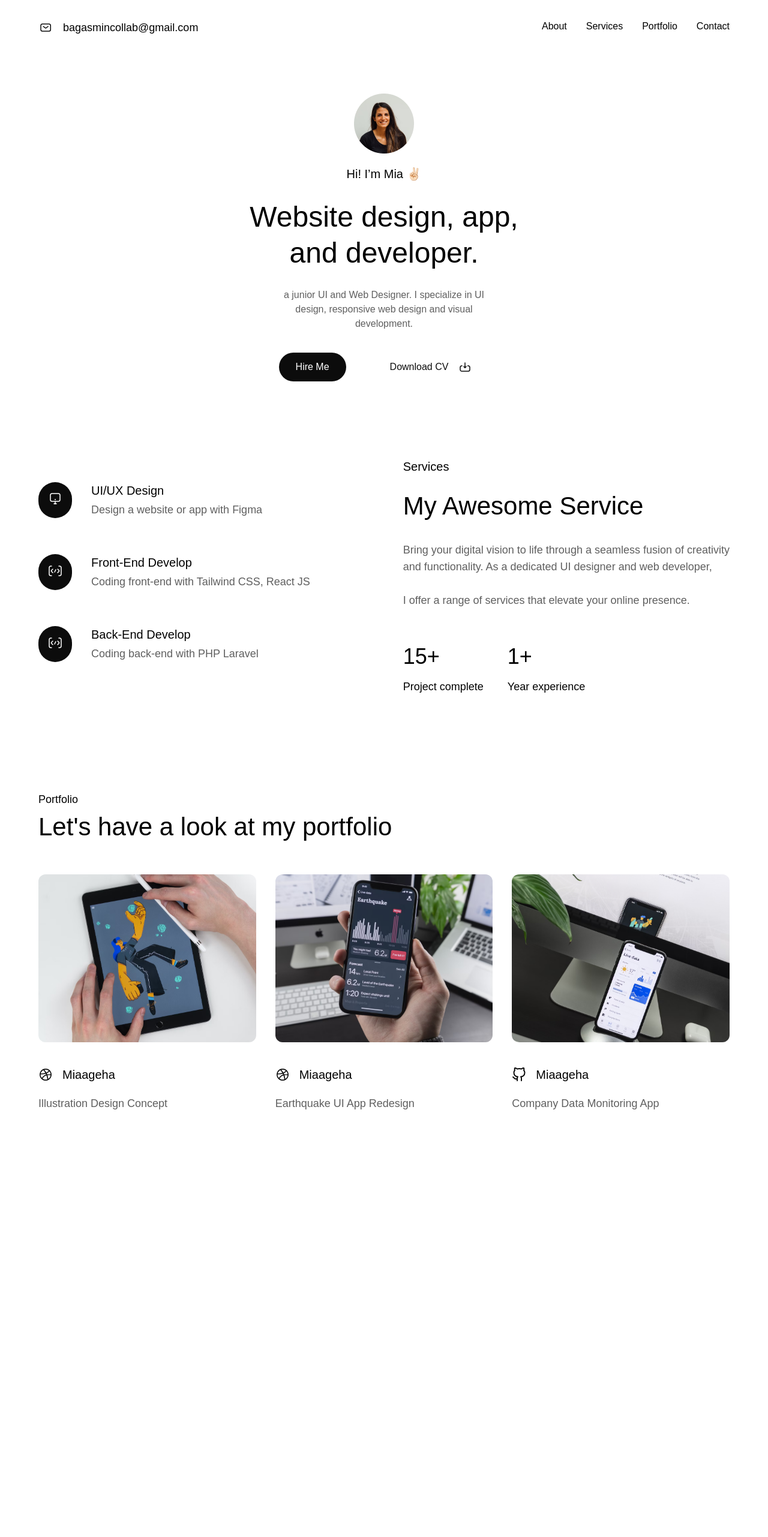
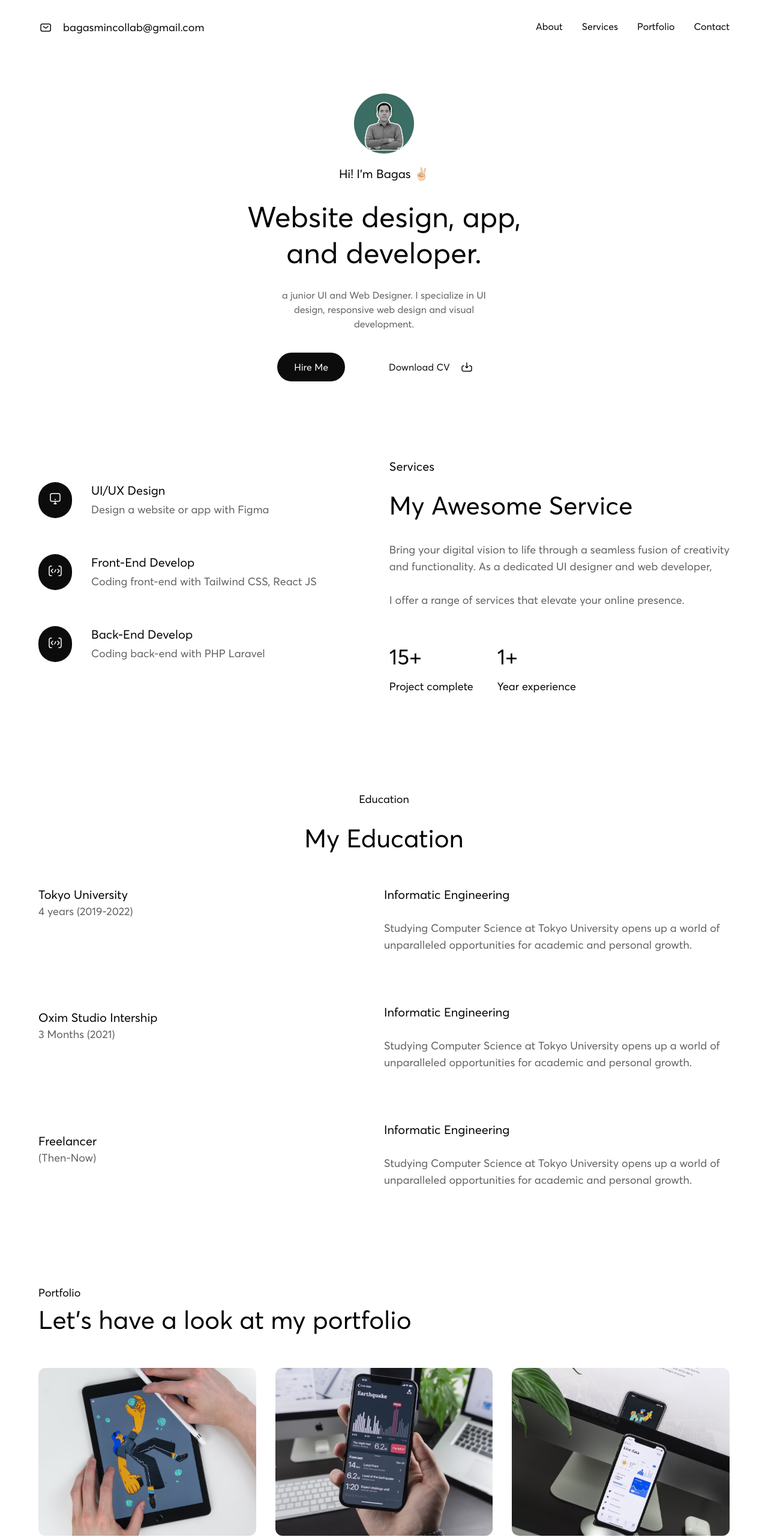
Before and after one commit to BagasMiftahun/landing-page-design, a plain HTML site: page index.html in a window 1280 px wide. Shown: the top 2563 px of the page at 60% size. Before the commit the page ends 1934 px from the top, so only its background shows below. Drawn offline with Linux system fonts and the light colour scheme; files whose address does not match are found by name; a web font is replaced by a local one.

Commit message:
added education section

```diff
--- a/index.html
+++ b/index.html
@@ -35,21 +35,21 @@
       </div>
       <div class="nav-link">
         <ul class="flex flex-row gap-x-8 items-center">
-          <a href="#profile"><li>About</li></a>
-          <a href="#services"><li>Services</li></a>
-          <a href="#portfolio"><li>Portfolio</li></a>
-          <a href="#contact"><li>Contact</li></a>
+          <a href="#profile" class="hover:text-tosca"><li>About</li></a>
+          <a href="#services" class="hover:text-tosca"><li>Services</li></a>
+          <a href="#portfolio" class="hover:text-tosca"><li>Portfolio</li></a>
+          <a href="#contact" class="hover:text-tosca"><li>Contact</li></a>
         </ul>
       </div>
     </nav>
     <section id="profile" class="max-w-6xl mx-auto py-12">
       <div class="flex flex-col items-center justify-center gap-y-7">
         <img
-          src="./src/images/profile.png"
+          src="./src/images/profile-1.jpg"
           alt=""
-          class="max-w-[100px] -mb-2"
+          class="max-w-[100px] -mb-2 rounded-full bg-cover"
         />
-        <h3 class="text-xl">Hi! I’m Mia ✌🏻</h3>
+        <h3 class="text-xl">Hi! I’m Bagas ✌🏻</h3>
         <h1 class="text-5xl text-center leading-tight">
           Website design, app,<br />
           and developer.
@@ -62,12 +62,12 @@
         <div class="flex flex-row mt-2 gap-x-[45px]">
           <a
             href=""
-            class="bg-dark rounded-3xl py-3 px-7 text-light text-center"
+            class="bg-dark rounded-3xl py-3 px-7 text-light text-center hover:bg-tosca"
             >Hire Me</a
           >
           <a
             href=""
-            class="flex flex-row gap-x-4 bg-light rounded-3xl py-3 px-7 text-dark text-center"
+            class="flex flex-row gap-x-4 bg-light rounded-3xl py-3 px-7 text-dark text-center hover:text-tosca"
           >
             Download CV
             <svg
@@ -102,6 +102,7 @@
         </div>
       </div>
     </section>
+
     <section id="services" class="max-w-6xl mx-auto py-20 flex flex-row justify-between">
       <div class="flex flex-col py-10 gap-y-[60px]">
         <div class="flex flex-row gap-x-8">
@@ -256,7 +257,47 @@
         </div>
       </div>
     </section>
-    <section class="education"></section>
+
+    <section class="education max-w-6xl mx-auto py-20">
+      <div class="flex flex-col gap-y-5 justify-center items-center">
+        <span class="text-lg">Education</span>
+        <h3 class="text-[42px]">My Education</h3>
+      </div>
+      <div class="grid grid-cols-2 mt-12">
+        <div class="grid grid-rows-3 gap-y-28">
+          <div class="flex flex-col">
+            <p class="text-xl">Tokyo University</p>
+            <p class="text-lg text-secondary">4 years (2019-2022)</p>
+          </div>
+          <div class="flex flex-col">
+            <p class="text-xl">Oxim Studio Intership</p>
+            <p class="text-lg text-secondary">3 Months (2021)</p>
+          </div>
+          <div class="flex flex-col">
+            <p class="text-xl">Freelancer</p>
+            <p class="text-lg text-secondary">(Then-Now)</p>
+          </div>
+        </div>
+        <div class="grid grid-rows-3 gap-y-[84px]">
+          <div class="flex flex-col gap-y-7">
+            <p class="text-xl">Informatic Engineering</p>
+            <p class="text-lg text-secondary">Studying Computer Science at Tokyo University opens up a world of
+              <br> unparalleled opportunities for academic and personal growth.</p>
+          </div>
+          <div class="flex flex-col gap-y-7">
+            <p class="text-xl">Informatic Engineering</p>
+            <p class="text-lg text-secondary">Studying Computer Science at Tokyo University opens up a world of
+              <br> unparalleled opportunities for academic and personal growth.</p>
+          </div>
+          <div class="flex flex-col gap-y-7">
+            <p class="text-xl">Informatic Engineering</p>
+            <p class="text-lg text-secondary">Studying Computer Science at Tokyo University opens up a world of
+              <br> unparalleled opportunities for academic and personal growth.</p>
+          </div>
+        </div>
+      </div>
+    </section>
+
     <section id="portfolio" class="max-w-6xl mx-auto py-20 flex flex-col">
       <div class="gap-y-5 mb-6">
         <span class="text-lg">Portfolio</span>
@@ -309,7 +350,29 @@
       </div>
     </section>
 
-    <button id="scrollToTopBtn" class="fixed bottom-8 right-8 bg-dark text-light py-2 px-2 rounded-full cursor-pointer transition-all  duration-500 ease-in-out opacity-0">
+    <footer id="Contact" class="bg-dark py-20 text-light">
+      <div class="max-w-6xl mx-auto flex flex-col gap-y-32">
+          <p class="text-4xl leading-tight">Have an Idea?<br>
+          <span class="underline decoration-light">Let’s talk about it</span></p>
+          <div class="flex flex-row justify-between">
+            <div class="flex flex-col gap-y-7">
+              <p class="text-2xl">bagamincollab@gmail.com</p>
+              <p class="text-lg text-secondary">Marunouchi, 100-8994,<br>
+                Chiyoda-ku, Tokyo. Japan</p>
+            </div>
+            <div class="grid grid-rows-2 grid-cols-3 gap-x-40 gap-y-12">
+              <a href="" class="text-xl hover:text-tosca">Linkedln</a>
+              <a href="https://www.instagram.com/bagzcode/" class="text-xl hover:text-tosca">Instagram</a>
+              <a href="https://medium.com/@bagasmiftahunaim" class="text-xl hover:text-tosca">Medium</a>
+              <a href="https://github.com/BagasMiftahun" class="text-xl hover:text-tosca">Github</a>
+              <a href="https://www.youtube.com/channel/UC9yuSGKFP5x-cqIKbiJdaIQ" class="text-xl hover:text-tosca">Youtube</a>
+              <a href="https://www.upwork.com/freelancers/~0170ad435379213da1" class="text-xl hover:text-tosca">Upwork</a>
+            </div>
+          </div>
+      </div>
+    </footer>
+
+    <button id="scrollToTopBtn" class="fixed bottom-8 right-8 bg-dark text-light py-2 px-2 rounded-full cursor-pointer transition-all duration-500 ease-in-out opacity-0 animate-bounce">
       <svg
         class="w-6 h-6"
         fill="none"
@@ -325,10 +388,6 @@
         ></path>
       </svg>
     </button>
-
     <script src="/src/main.js"></script>
   </body>
-  <footer id="Contact">
-
-  </footer>
 </html>
--- a/src/input.css
+++ b/src/input.css
@@ -6,7 +6,7 @@
     font-family: "averta";
     src: url("./font/AvertaDemoPE-Regular.otf");
 }
-/* @font-face {
-    font-family: AvertaDemoPE-ExtraboldItalic;
-    src: url("./font/AvertaDemoPE-Regular.otf") format("opentype");
-} */
+
+::selection {
+    background: #3B6F66;
+}
--- a/tailwind.config.js
+++ b/tailwind.config.js
@@ -9,6 +9,7 @@ module.exports = {
       'dark': '#0C0C0C',
       'secondary': '#5F5F5F',
       'light': '#FFFFFF',
+      'tosca' : '#3B6F66',
     },
     extend: {
       fontFamily: {
```
Also changed, not shown: dist/output.css, src/images/profile-1.jpg (added).
